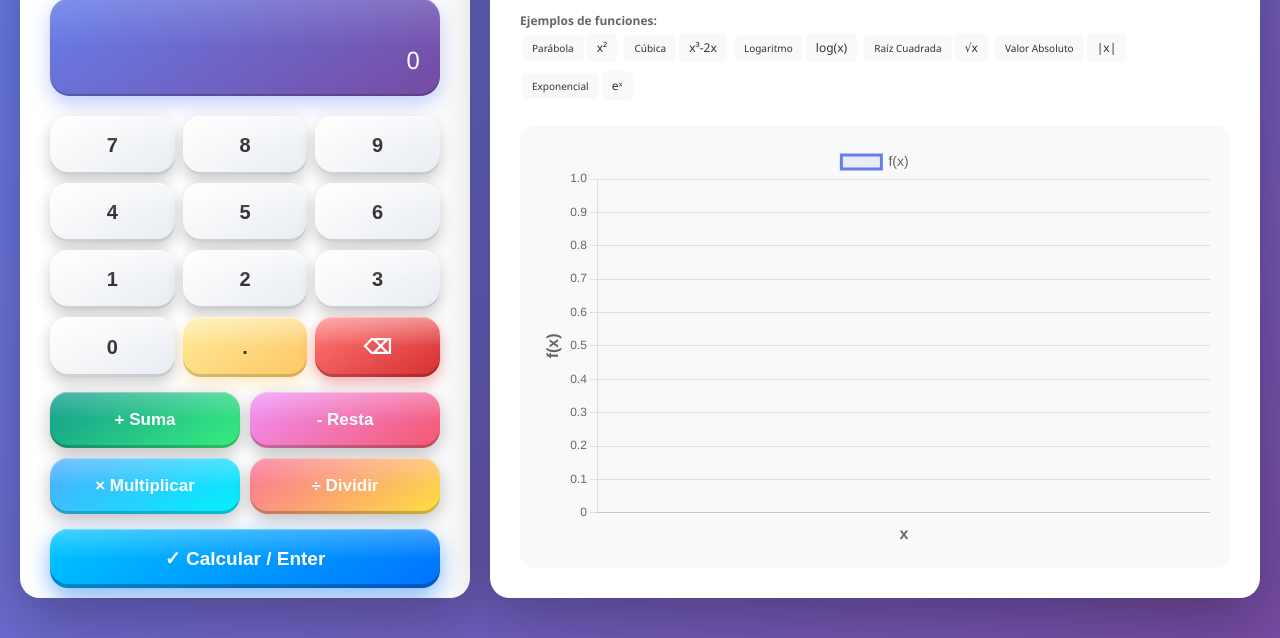
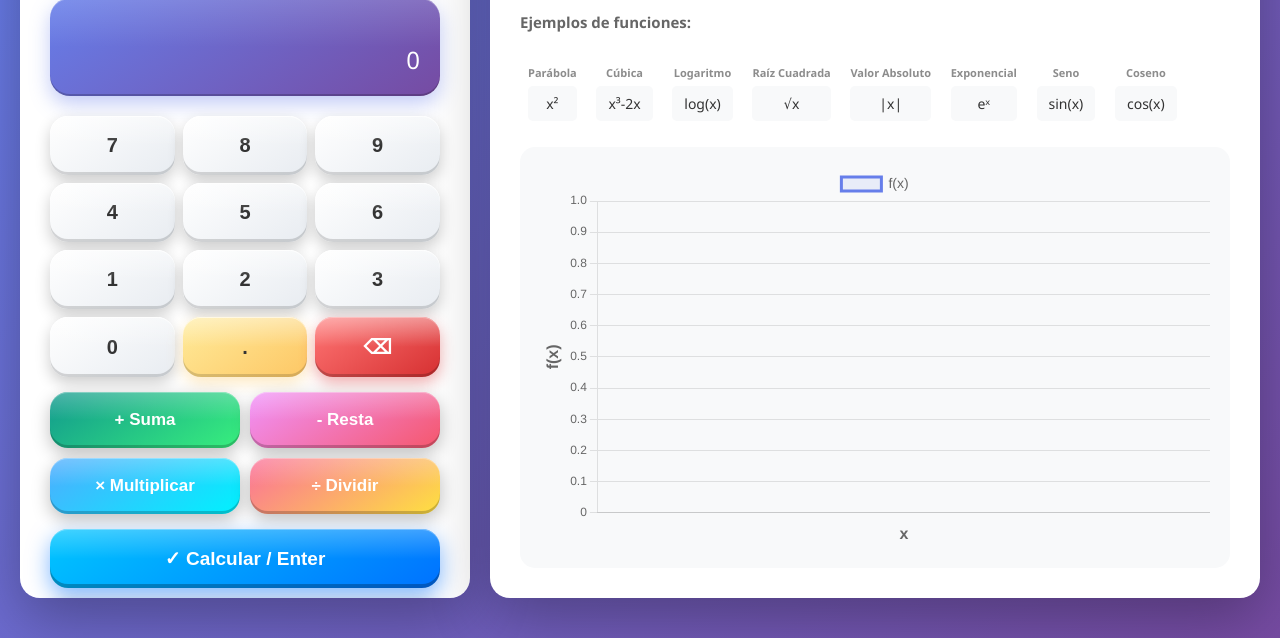
Before and after one commit to PepeGamboa/calculadora-cientifica, a plain HTML site: page index.html in a window 1280 px wide. Shown: the part 162-800 px from the top of the page. Drawn offline with nearby package versions, Linux system fonts and the light colour scheme.

```diff
--- a/index.html
+++ b/index.html
@@ -81,10 +81,6 @@
 
         #langSelector {
             padding: 8px 12px;
-        }
-
-        #langSelector option {
-            padding: 10px;
         }
 
         .control-btn:hover {
@@ -355,6 +351,12 @@
         .redondeo { background: linear-gradient(135deg, #ffecd2 0%, #fcb69f 100%); }
         .pi { background: linear-gradient(135deg, #ff758c 0%, #ff7eb3 100%); }
         .euler { background: linear-gradient(135deg, #868f96 0%, #596164 100%); }
+        .exponencial { background: linear-gradient(135deg, #fccb90 0%, #d57eeb 100%); }
+        .porcentaje { background: linear-gradient(135deg, #84fab0 0%, #8fd3f4 100%); }
+        .deg-rad { background: linear-gradient(135deg, #fa8bff 0%, #2bd2ff 90%); }
+        .rad-deg { background: linear-gradient(135deg, #2bd2ff 0%, #fa8bff 90%); }
+        .ceil { background: linear-gradient(135deg, #f6d365 0%, #fda085 100%); }
+        .floor { background: linear-gradient(135deg, #fda085 0%, #f6d365 100%); }
 
         .grafica-header {
             margin-bottom: 20px;
@@ -421,30 +423,45 @@
         }
 
         .ejemplos {
-            font-size: 12px;
+            font-size: 14px;
             color: var(--text-secondary);
             margin-top: 10px;
             transition: color 0.3s ease;
         }
 
+        .ejemplos strong {
+            font-size: 15px;
+            display: block;
+            margin-bottom: 8px;
+        }
+
         .ejemplo-item {
             display: inline-block;
-            margin: 4px 2px;
+            margin: 6px 8px;
+            text-align: center;
+            vertical-align: top;
         }
 
         .ejemplo-titulo {
-            font-size: 10px;
-            color: var(--color-accent);
+            font-size: 11px;
+            color: var(--text-secondary);
             font-weight: 600;
             display: block;
-            margin-bottom: 2px;
-            transition: color 0.3s ease;
+            margin-bottom: 6px;
+            opacity: 0.75;
+            transition: color 0.3s ease, opacity 0.3s ease;
+            white-space: nowrap;
         }
 
-        .ejemplos span {
-            display: inline-block;
+        .ejemplo-item:hover .ejemplo-titulo {
+            opacity: 1;
+            color: var(--color-accent);
+        }
+
+        .ejemplos span:not(.ejemplo-titulo) {
+            display: block;
             background: var(--historial-bg);
-            padding: 6px 10px;
+            padding: 8px 12px;
             border-radius: 5px;
             cursor: pointer;
             transition: all 0.3s;
@@ -452,7 +469,7 @@
             color: var(--text-primary);
         }
 
-        .ejemplos span:hover {
+        .ejemplos span:not(.ejemplo-titulo):hover {
             background: var(--color-accent);
             color: white;
             transform: translateY(-2px);
@@ -538,9 +555,6 @@
         <select class="control-btn" id="langSelector">
             <option value="es">🇪🇸 ESP</option>
             <option value="en">🇬🇧 ENG</option>
-            <option value="de">🇩🇪 DEU</option>
-            <option value="fr">🇫🇷 FRA</option>
-            <option value="it">🇮🇹 ITA</option>
         </select>
     </div>
 
@@ -578,6 +592,7 @@
                 ✓ <span data-lang="calculate">Calcular / Enter</span>
             </button>
             <button class="boton limpiar" onclick="limpiar()" style="width: 100%;" data-lang="clear">Limpiar Todo</button>
+
             <div class="seccion">
                 <div class="seccion-titulo">⚡ <span data-lang="advanced">OPERACIONES AVANZADAS</span>:</div>
                 <div class="botones-avanzados">
@@ -588,8 +603,11 @@
                     <button class="boton-avanzado logaritmo" onclick="operacionUnaria('log10')" data-lang="log">Logaritmo (base 10)</button>
                     <button class="boton-avanzado ln" onclick="operacionUnaria('ln')" data-lang="ln">Logaritmo natural (ln)</button>
                     <button class="boton-avanzado log-custom" onclick="setOperacion('logCustom')" data-lang="logcustom">Log (base personalizada)</button>
+                    <button class="boton-avanzado exponencial" onclick="operacionUnaria('exponencial')" data-lang="exp">Exponencial (e^x)</button>
+                    <button class="boton-avanzado porcentaje" onclick="setOperacion('porcentaje')" data-lang="percent">Porcentaje (%)</button>
                 </div>
             </div>
+
             <div class="seccion">
                 <div class="seccion-titulo">📐 <span data-lang="trig">FUNCIONES TRIGONOMÉTRICAS</span>:</div>
                 <div class="botones-avanzados">
@@ -599,16 +617,22 @@
                     <button class="boton-avanzado arcoseno" onclick="operacionUnaria('arcoseno')" data-lang="asin">Arcoseno</button>
                     <button class="boton-avanzado arcocoseno" onclick="operacionUnaria('arcocoseno')" data-lang="acos">Arcocoseno</button>
                     <button class="boton-avanzado arcotangente" onclick="operacionUnaria('arcotangente')" data-lang="atan">Arcotangente</button>
+                    <button class="boton-avanzado deg-rad" onclick="operacionUnaria('degArad')" data-lang="deg-rad">Grados → Radianes</button>
+                    <button class="boton-avanzado rad-deg" onclick="operacionUnaria('radAdeg')" data-lang="rad-deg">Radianes → Grados</button>
                 </div>
             </div>
+
             <div class="seccion">
                 <div class="seccion-titulo">🎯 <span data-lang="other">OTRAS FUNCIONES</span>:</div>
                 <div class="botones-avanzados">
                     <button class="boton-avanzado factorial" onclick="operacionUnaria('factorial')" data-lang="factorial">Factorial</button>
                     <button class="boton-avanzado absoluto" onclick="operacionUnaria('absoluto')" data-lang="abs">Valor absoluto</button>
                     <button class="boton-avanzado redondeo" onclick="operacionUnaria('redondeo')" data-lang="round">Redondeo</button>
+                    <button class="boton-avanzado ceil" onclick="operacionUnaria('ceil')" data-lang="ceil">Redondeo arriba</button>
+                    <button class="boton-avanzado floor" onclick="operacionUnaria('floor')" data-lang="floor">Redondeo abajo</button>
                 </div>
             </div>
+
             <div class="seccion">
                 <div class="seccion-titulo">⭐ <span data-lang="constants">CONSTANTES</span>:</div>
                 <div class="botones-avanzados">
@@ -616,6 +640,7 @@
                     <button class="boton-avanzado euler" onclick="insertarConstante('e')" data-lang="euler">Mostrar e (Euler)</button>
                 </div>
             </div>
+
             <div class="historial">
                 <div class="historial-titulo">📝 <span data-lang="history">Historial</span></div>
                 <div id="historial"></div>
@@ -625,6 +650,7 @@
                 Créditos: @losmonosco
             </div>
         </div>
+
         <div class="grafica-panel">
             <div class="grafica-header">
                 <h2>📊 <span data-lang="graph-title">Visualización Gráfica</span></h2>
@@ -658,6 +684,14 @@
                         <span class="ejemplo-titulo" data-lang="exponential">Exponencial</span>
                         <span onclick="graficarEjemplo('exp(x)')">eˣ</span>
                     </div>
+                    <div class="ejemplo-item">
+                        <span class="ejemplo-titulo" data-lang="sine">Seno</span>
+                        <span onclick="graficarEjemplo('sin(x)')">sin(x)</span>
+                    </div>
+                    <div class="ejemplo-item">
+                        <span class="ejemplo-titulo" data-lang="cosine">Coseno</span>
+                        <span onclick="graficarEjemplo('cos(x)')">cos(x)</span>
+                    </div>
                 </div>
             </div>
             <div class="canvas-container">
@@ -665,8 +699,8 @@
             </div>
         </div>
     </div>
+
     <script>
-        // Sistema de traducción
         const translations = {
             es: {
                 'theme': '🌙 Modo Oscuro',
@@ -687,6 +721,8 @@
                 'log': 'Logaritmo (base 10)',
                 'ln': 'Logaritmo natural (ln)',
                 'logcustom': 'Log (base personalizada)',
+                'exp': 'Exponencial (e^x)',
+                'percent': 'Porcentaje (%)',
                 'trig': 'FUNCIONES TRIGONOMÉTRICAS',
                 'sin': 'Seno',
                 'cos': 'Coseno',
@@ -694,10 +730,14 @@
                 'asin': 'Arcoseno',
                 'acos': 'Arcocoseno',
                 'atan': 'Arcotangente',
+                'deg-rad': 'Grados → Radianes',
+                'rad-deg': 'Radianes → Grados',
                 'other': 'OTRAS FUNCIONES',
                 'factorial': 'Factorial',
                 'abs': 'Valor absoluto',
                 'round': 'Redondeo',
+                'ceil': 'Redondeo arriba',
+                'floor': 'Redondeo abajo',
                 'constants': 'CONSTANTES',
                 'pi': 'Mostrar π (pi)',
                 'euler': 'Mostrar e (Euler)',
@@ -707,8 +747,8 @@
                 'graph-placeholder': 'Escribe tu función, ej: sin(x), x^2, log(x)',
                 'graph-btn': 'Graficar',
                 'examples': 'Ejemplos de funciones:',
-                'sine': 'Función Seno',
-                'cosine': 'Función Coseno',
+                'sine': 'Seno',
+                'cosine': 'Coseno',
                 'parabola': 'Parábola',
                 'cubic': 'Cúbica',
                 'logarithm': 'Logaritmo',
@@ -747,6 +787,8 @@
                 'log': 'Logarithm (base 10)',
                 'ln': 'Natural logarithm (ln)',
                 'logcustom': 'Log (custom base)',
+                'exp': 'Exponential (e^x)',
+                'percent': 'Percentage (%)',
                 'trig': 'TRIGONOMETRIC FUNCTIONS',
                 'sin': 'Sine',
                 'cos': 'Cosine',
@@ -754,10 +796,14 @@
                 'asin': 'Arcsine',
                 'acos': 'Arccosine',
                 'atan': 'Arctangent',
+                'deg-rad': 'Degrees → Radians',
+                'rad-deg': 'Radians → Degrees',
                 'other': 'OTHER FUNCTIONS',
                 'factorial': 'Factorial',
                 'abs': 'Absolute value',
                 'round': 'Rounding',
+                'ceil': 'Round up',
+                'floor': 'Round down',
                 'constants': 'CONSTANTS',
                 'pi': 'Show π (pi)',
                 'euler': 'Show e (Euler)',
@@ -767,8 +813,8 @@
                 'graph-placeholder': 'Write your function, e.g.: sin(x), x^2, log(x)',
                 'graph-btn': 'Graph',
                 'examples': 'Function examples:',
-                'sine': 'Sine Function',
-                'cosine': 'Cosine Function',
+                'sine': 'Sine',
+                'cosine': 'Cosine',
                 'parabola': 'Parabola',
                 'cubic': 'Cubic',
                 'logarithm': 'Logarithm',
@@ -787,186 +833,6 @@
                 'error-invalid-root': 'Invalid root degree',
                 'error-function': 'Please write a function',
                 'error-graph': 'Error graphing the function'
-            },
-            de: {
-                'theme': '🌙 Dunkelmodus',
-                'theme-light': '☀️ Hellmodus',
-                'calc-title': 'Taschenrechner',
-                'calc-subtitle': 'Einfach und elegant',
-                'add': 'Addition',
-                'subtract': 'Subtraktion',
-                'multiply': 'Multiplizieren',
-                'divide': 'Dividieren',
-                'calculate': 'Berechnen / Enter',
-                'clear': 'Alles löschen',
-                'advanced': 'ERWEITERTE OPERATIONEN',
-                'modulo': 'Modulo (Rest)',
-                'power': 'Potenz (a^b)',
-                'sqrt': 'Quadratwurzel',
-                'nroot': 'N-te Wurzel',
-                'log': 'Logarithmus (Basis 10)',
-                'ln': 'Natürlicher Logarithmus (ln)',
-                'logcustom': 'Log (benutzerdefinierte Basis)',
-                'trig': 'TRIGONOMETRISCHE FUNKTIONEN',
-                'sin': 'Sinus',
-                'cos': 'Kosinus',
-                'tan': 'Tangens',
-                'asin': 'Arkussinus',
-                'acos': 'Arkuskosinus',
-                'atan': 'Arkustangens',
-                'other': 'ANDERE FUNKTIONEN',
-                'factorial': 'Fakultät',
-                'abs': 'Absolutwert',
-                'round': 'Runden',
-                'constants': 'KONSTANTEN',
-                'pi': 'Zeige π (pi)',
-                'euler': 'Zeige e (Euler)',
-                'history': 'Verlauf',
-                'footer': '📱 ❤️ Mit Liebe gemacht von Pepe Gamboa',
-                'graph-title': 'Grafische Darstellung',
-                'graph-placeholder': 'Schreiben Sie Ihre Funktion, z.B.: sin(x), x^2, log(x)',
-                'graph-btn': 'Grafik',
-                'examples': 'Funktionsbeispiele:',
-                'sine': 'Sinusfunktion',
-                'cosine': 'Kosinusfunktion',
-                'parabola': 'Parabel',
-                'cubic': 'Kubisch',
-                'logarithm': 'Logarithmus',
-                'square-root': 'Quadratwurzel',
-                'absolute': 'Absolutwert',
-                'exponential': 'Exponential',
-                'error-number': 'Bitte geben Sie zuerst eine gültige Zahl ein',
-                'error-divide-zero': 'Division durch Null nicht möglich',
-                'error-log-positive': 'Logarithmus nur für positive Zahlen',
-                'error-sqrt-negative': 'Quadratwurzel negativer Zahlen nicht möglich',
-                'error-arcsin': 'Arkussinus erfordert Wert zwischen -1 und 1',
-                'error-arccos': 'Arkuskosinus erfordert Wert zwischen -1 und 1',
-                'error-factorial': 'Fakultät nur für positive ganze Zahlen',
-                'error-factorial-large': 'Zahl zu groß für Fakultät',
-                'prompt-root-degree': 'Wurzel welchen Grades?',
-                'error-invalid-root': 'Ungültiger Wurzelgrad',
-                'error-function': 'Bitte schreiben Sie eine Funktion',
-                'error-graph': 'Fehler beim Grafieren der Funktion'
-            },
-            fr: {
-                'theme': '🌙 Mode Sombre',
-                'theme-light': '☀️ Mode Clair',
-                'calc-title': 'Calculatrice',
-                'calc-subtitle': 'Simple et élégante',
-                'add': 'Addition',
-                'subtract': 'Soustraction',
-                'multiply': 'Multiplier',
-                'divide': 'Diviser',
-                'calculate': 'Calculer / Enter',
-                'clear': 'Tout effacer',
-                'advanced': 'OPÉRATIONS AVANCÉES',
-                'modulo': 'Modulo (reste)',
-                'power': 'Puissance (a^b)',
-                'sqrt': 'Racine carrée',
-                'nroot': 'Racine n-ième',
-                'log': 'Logarithme (base 10)',
-                'ln': 'Logarithme naturel (ln)',
-                'logcustom': 'Log (base personnalisée)',
-                'trig': 'FONCTIONS TRIGONOMÉTRIQUES',
-                'sin': 'Sinus',
-                'cos': 'Cosinus',
-                'tan': 'Tangente',
-                'asin': 'Arc sinus',
-                'acos': 'Arc cosinus',
-                'atan': 'Arc tangente',
-                'other': 'AUTRES FONCTIONS',
-                'factorial': 'Factorielle',
-                'abs': 'Valeur absolue',
-                'round': 'Arrondi',
-                'constants': 'CONSTANTES',
-                'pi': 'Afficher π (pi)',
-                'euler': 'Afficher e (Euler)',
-                'history': 'Historique',
-                'footer': '📱 ❤️ Fait avec amour par Pepe Gamboa',
-                'graph-title': 'Visualisation Graphique',
-                'graph-placeholder': 'Écrivez votre fonction, ex: sin(x), x^2, log(x)',
-                'graph-btn': 'Graphique',
-                'examples': 'Exemples de fonctions:',
-                'sine': 'Fonction Sinus',
-                'cosine': 'Fonction Cosinus',
-                'parabola': 'Parabole',
-                'cubic': 'Cubique',
-                'logarithm': 'Logarithme',
-                'square-root': 'Racine Carrée',
-                'absolute': 'Valeur Absolue',
-                'exponential': 'Exponentielle',
-                'error-number': 'Veuillez entrer un nombre valide d\'abord',
-                'error-divide-zero': 'Impossible de diviser par zéro',
-                'error-log-positive': 'Logarithme uniquement pour les nombres positifs',
-                'error-sqrt-negative': 'Impossible de calculer la racine carrée d\'un nombre négatif',
-                'error-arcsin': 'Arc sinus nécessite une valeur entre -1 et 1',
-                'error-arccos': 'Arc cosinus nécessite une valeur entre -1 et 1',
-                'error-factorial': 'Factorielle uniquement pour les entiers positifs',
-                'error-factorial-large': 'Nombre trop grand pour la factorielle',
-                'prompt-root-degree': 'Racine de quel degré?',
-                'error-invalid-root': 'Degré de racine invalide',
-                'error-function': 'Veuillez écrire une fonction',
-                'error-graph': 'Erreur lors du traçage de la fonction'
-            },
-            it: {
-                'theme': '🌙 Modalità Scura',
-                'theme-light': '☀️ Modalità Chiara',
-                'calc-title': 'Calcolatrice',
-                'calc-subtitle': 'Semplice ed elegante',
-                'add': 'Addizione',
-                'subtract': 'Sottrazione',
-                'multiply': 'Moltiplicare',
-                'divide': 'Dividere',
-                'calculate': 'Calcola / Enter',
-                'clear': 'Cancella tutto',
-                'advanced': 'OPERAZIONI AVANZATE',
-                'modulo': 'Modulo (resto)',
-                'power': 'Potenza (a^b)',
-                'sqrt': 'Radice quadrata',
-                'nroot': 'Radice n-esima',
-                'log': 'Logaritmo (base 10)',
-                'ln': 'Logaritmo naturale (ln)',
-                'logcustom': 'Log (base personalizzata)',
-                'trig': 'FUNZIONI TRIGONOMETRICHE',
-                'sin': 'Seno',
-                'cos': 'Coseno',
-                'tan': 'Tangente',
-                'asin': 'Arcoseno',
-                'acos': 'Arcocoseno',
-                'atan': 'Arcotangente',
-                'other': 'ALTRE FUNZIONI',
-                'factorial': 'Fattoriale',
-                'abs': 'Valore assoluto',
-                'round': 'Arrotondamento',
-                'constants': 'COSTANTI',
-                'pi': 'Mostra π (pi)',
-                'euler': 'Mostra e (Euler)',
-                'history': 'Cronologia',
-                'footer': '📱 ❤️ Fatto con amore da Pepe Gamboa',
-                'graph-title': 'Visualizzazione Grafica',
-                'graph-placeholder': 'Scrivi la tua funzione, es: sin(x), x^2, log(x)',
-                'graph-btn': 'Grafico',
-                'examples': 'Esempi di funzioni:',
-                'sine': 'Funzione Seno',
-                'cosine': 'Funzione Coseno',
-                'parabola': 'Parabola',
-                'cubic': 'Cubica',
-                'logarithm': 'Logaritmo',
-                'square-root': 'Radice Quadrata',
-                'absolute': 'Valore Assoluto',
-                'exponential': 'Esponenziale',
-                'error-number': 'Inserisci prima un numero valido',
-                'error-divide-zero': 'Impossibile dividere per zero',
-                'error-log-positive': 'Logaritmo solo per numeri positivi',
-                'error-sqrt-negative': 'Impossibile calcolare la radice quadrata di un numero negativo',
-                'error-arcsin': 'Arcoseno richiede un valore tra -1 e 1',
-                'error-arccos': 'Arcocoseno richiede un valore tra -1 e 1',
-                'error-factorial': 'Fattoriale solo per interi positivi',
-                'error-factorial-large': 'Numero troppo grande per il fattoriale',
-                'prompt-root-degree': 'Radice di che grado?',
-                'error-invalid-root': 'Grado di radice non valido',
-                'error-function': 'Scrivi una funzione',
-                'error-graph': 'Errore nel tracciare la funzione'
             }
         };
 
@@ -998,30 +864,19 @@
             });
         }
 
-        // Toggle tema
         document.getElementById('themeToggle').addEventListener('click', function() {
             const currentTheme = document.documentElement.getAttribute('data-theme');
             const newTheme = currentTheme === 'dark' ? 'light' : 'dark';
             document.documentElement.setAttribute('data-theme', newTheme);
-            localStorage.setItem('theme', newTheme);
             updateLanguage();
         });
 
-        // Cambio de idioma
         document.getElementById('langSelector').addEventListener('change', function(e) {
             currentLang = e.target.value;
-            localStorage.setItem('lang', currentLang);
             updateLanguage();
         });
 
-        // Cargar preferencias guardadas
         window.addEventListener('DOMContentLoaded', function() {
-            const savedTheme = localStorage.getItem('theme') || 'light';
-            const savedLang = localStorage.getItem('lang') || 'es';
-
-            document.documentElement.setAttribute('data-theme', savedTheme);
-            currentLang = savedLang;
-            document.getElementById('langSelector').value = savedLang;
             updateLanguage();
         });
 
@@ -1035,7 +890,8 @@
                     'dividir': '÷',
                     'potencia': '^',
                     'modulo': 'mod',
-                    'logCustom': 'log'
+                    'logCustom': 'log',
+                    'porcentaje': '%'
                 }[operacion] || '';
                 document.getElementById('operacionActual').textContent = `${primerNumero} ${simbolo}`;
             } else {
@@ -1120,6 +976,10 @@
                         resultado = Math.log(primerNumero) / Math.log(segundoNumero);
                         operacionTexto = `log${segundoNumero}(${primerNumero})`;
                         break;
+                    case 'porcentaje':
+                        resultado = (primerNumero * segundoNumero) / 100;
+                        operacionTexto = `${segundoNumero}% de ${primerNumero}`;
+                        break;
                 }
                 valorActual = resultado.toFixed(10).replace(/\.?0+$/, '');
                 agregarHistorial(`${operacionTexto} = ${valorActual}`);
@@ -1166,6 +1026,10 @@
                         resultado = Math.log(numero);
                         operacionTexto = `ln(${numero})`;
                         break;
+                    case 'exponencial':
+                        resultado = Math.exp(numero);
+                        operacionTexto = `e^${numero}`;
+                        break;
                     case 'seno':
                         resultado = Math.sin(numero);
                         operacionTexto = `sin(${numero})`;
@@ -1192,6 +1056,14 @@
                         resultado = Math.atan(numero);
                         operacionTexto = `arctan(${numero})`;
                         break;
+                    case 'degArad':
+                        resultado = numero * (Math.PI / 180);
+                        operacionTexto = `${numero}° → rad`;
+                        break;
+                    case 'radAdeg':
+                        resultado = numero * (180 / Math.PI);
+                        operacionTexto = `${numero} rad → °`;
+                        break;
                     case 'factorial':
                         if (numero < 0 || numero % 1 !== 0) throw new Error(translate('error-factorial'));
                         if (numero > 170) throw new Error(translate('error-factorial-large'));
@@ -1205,6 +1077,14 @@
                     case 'redondeo':
                         resultado = Math.round(numero);
                         operacionTexto = `round(${numero})`;
+                        break;
+                    case 'ceil':
+                        resultado = Math.ceil(numero);
+                        operacionTexto = `ceil(${numero})`;
+                        break;
+                    case 'floor':
+                        resultado = Math.floor(numero);
+                        operacionTexto = `floor(${numero})`;
                         break;
                 }
                 valorActual = resultado.toFixed(10).replace(/\.?0+$/, '');
```
